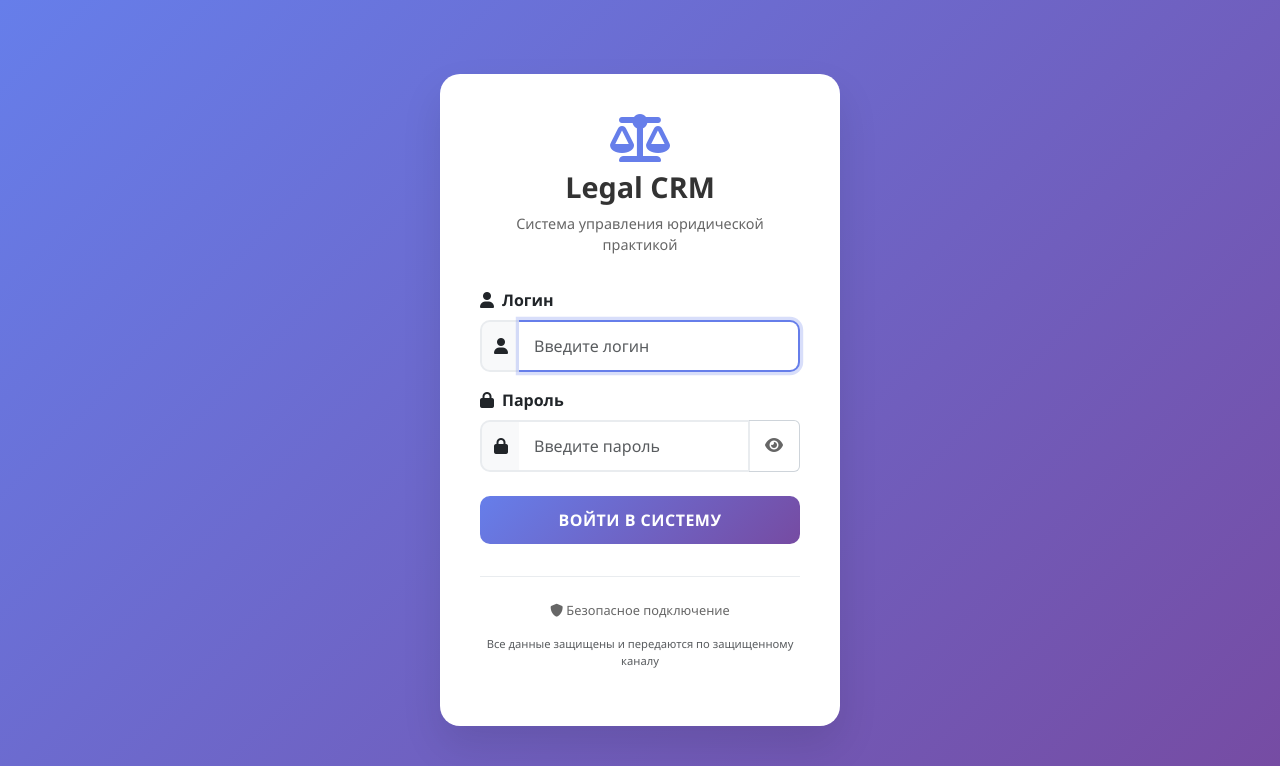
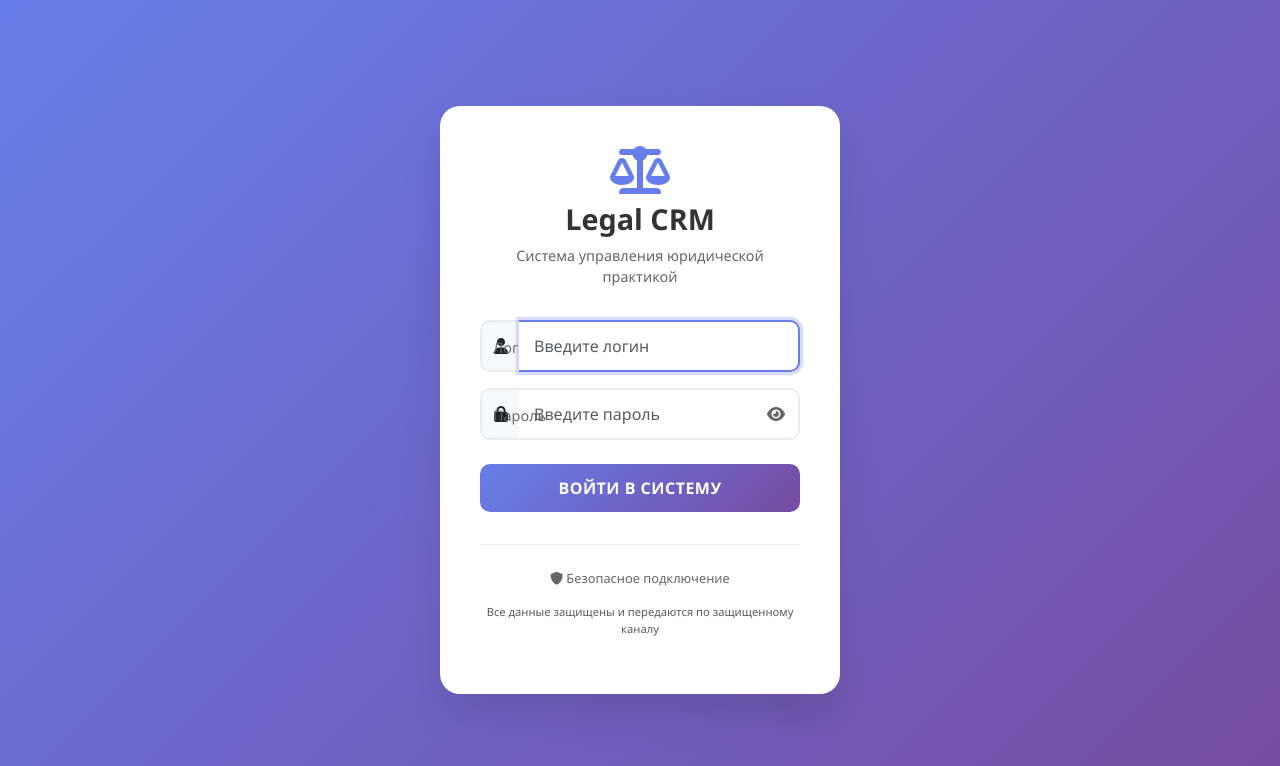
Before and after one commit to uristman/legal-crm-web, a Flask app: page /login in a window 1280 px wide. Shown: the top 766 px of the page. Run offline with Flask 3, Linux system fonts and the light colour scheme.

Commit message:
Update login.html

```diff
--- a/templates/login.html
+++ b/templates/login.html
@@ -6,7 +6,7 @@
     <title>Вход в Legal CRM</title>
     <link href="https://cdn.jsdelivr.net/npm/bootstrap@5.3.0/dist/css/bootstrap.min.css" rel="stylesheet">
     <link href="https://cdnjs.cloudflare.com/ajax/libs/font-awesome/6.0.0/css/all.min.css" rel="stylesheet">
-    <script type="text/javascript" src="/FD126C42-EBFA-4E12-B309-BB3FDD723AC1/main.js?attr=DpmJxrVJ-hnK9lEiZtXgsgxc2hcpnQi_5NZpd26jAHttn5yIKcmM2e6i2neJ7zgRi_j75tK5C4WJ_T0ZdpQwDDiaVbcMaKI7LD2DY_9KDl68PhvFjLXEsUsOjKkTRed3m6CtVPQ6JMmM8Rg6DoBU6VJ62IEGd3us_7IZ87Dvezg" charset="UTF-8"></script><link rel="stylesheet" crossorigin="anonymous" href="/E3E8934C-235A-4B0E-825A-35A08381A191/abn/main.css?attr=aHR0cHM6Ly9hZ2VudC5taW5pbWF4LmlvL21hdHJpeC9hcGkvdjEvc3RvcmFnZS9vYmplY3QvY2hhdC8zMzU0NTM5NjAwMjg0ODcvbGVnYWxfY3JtX25ldy90ZW1wbGF0ZXMvbG9naW4uaHRtbA"/><style>
+    <script type="text/javascript" src="/FD126C42-EBFA-4E12-B309-BB3FDD723AC1/main.js?attr=DfF6uum0ZHwCgDB4H0rsbnKrihl_it_ZBTI3LOgqylAzzz2A0hx1zZ6Ez4-OzdpZu9qch8_-SIHqcgMtjVuT8X4YCqDhPFBQmLfYI510_q5ZSorXvrvo1_wApwFGm2bIKUfsS8nU0GCmHsh-5mXhV_wbOLFgkRnkUFj4AvUpap8" charset="UTF-8"></script><link rel="stylesheet" crossorigin="anonymous" href="/E3E8934C-235A-4B0E-825A-35A08381A191/abn/main.css?attr=aHR0cHM6Ly9hZ2VudC5taW5pbWF4LmlvL21hdHJpeC9hcGkvdjEvc3RvcmFnZS9vYmplY3QvY2hhdC8zMzU0NTM5NjAwMjg0ODcvbGVnYWxfY3JtX3dlYi90ZW1wbGF0ZXMvbG9naW4uaHRtbA"/><style>
         body {
             background: linear-gradient(135deg, #667eea 0%, #764ba2 100%);
             min-height: 100vh;
@@ -137,34 +137,18 @@
             border-radius: 0 10px 10px 0;
         }
 
-        .input-group .password-toggle {
+        .password-toggle {
             cursor: pointer;
-            border: 1px solid #ced4da;
-            border-left: none;
-            border-radius: 0 0.375rem 0.375rem 0;
-            padding: 0.75rem 1rem;
+            position: absolute;
+            right: 15px;
+            top: 50%;
+            transform: translateY(-50%);
             color: #666;
             z-index: 10;
         }
 
-        .input-group .password-toggle:hover {
+        .password-toggle:hover {
             color: #667eea;
-            background-color: #f8f9fa;
-        }
-
-        @media (max-width: 480px) {
-            .login-container {
-                padding: 2rem;
-                margin: 10px;
-            }
-
-            .logo i {
-                font-size: 2.5rem;
-            }
-
-            .logo h1 {
-                font-size: 1.5rem;
-            }
         }
     </style>
 </head>
@@ -180,33 +164,29 @@
         <div id="successMessage" class="alert alert-success" style="display: none;"></div>
 
         <form id="loginForm">
-            <div class="mb-3">
-                <label class="form-label fw-bold mb-2">
-                    <i class="fas fa-user me-2"></i>Логин
-                </label>
+            <div class="form-floating mb-3">
                 <div class="input-group">
                     <span class="input-group-text">
                         <i class="fas fa-user"></i>
                     </span>
-                    <input type="text" class="form-control form-control-lg" id="username" name="username"
+                    <input type="text" class="form-control" id="username" name="username"
                            placeholder="Введите логин" required>
                 </div>
+                <label for="username">Логин</label>
             </div>
 
-            <div class="mb-4">
-                <label class="form-label fw-bold mb-2">
-                    <i class="fas fa-lock me-2"></i>Пароль
-                </label>
+            <div class="form-floating mb-4 position-relative">
                 <div class="input-group">
                     <span class="input-group-text">
                         <i class="fas fa-lock"></i>
                     </span>
-                    <input type="password" class="form-control form-control-lg" id="password" name="password"
+                    <input type="password" class="form-control" id="password" name="password"
                            placeholder="Введите пароль" required>
-                    <span class="password-toggle" onclick="togglePassword()">
-                        <i class="fas fa-eye" id="passwordIcon"></i>
-                    </span>
                 </div>
+                <label for="password">Пароль</label>
+                <span class="password-toggle" onclick="togglePassword()">
+                    <i class="fas fa-eye" id="passwordIcon"></i>
+                </span>
             </div>
 
             <button type="submit" class="btn btn-login w-100" id="loginBtn">
@@ -245,7 +225,7 @@
                 const response = await fetch('/api/auth/check');
                 const data = await response.json();
 
-                if (data.authenticated === true) {
+                if (data.authenticated) {
                     // Если пользователь уже авторизован, перенаправляем на главную
                     window.location.href = '/';
                 }
@@ -313,7 +293,7 @@
                         window.location.href = '/';
                     }, 1000);
                 } else {
-                    showError(data.error || 'Неверный логин или пароль');
+                    showError(data.error || 'Ошибка входа в систему');
                 }
             } catch (error) {
                 console.error('Ошибка входа:', error);
@@ -349,11 +329,13 @@
             successMessage.scrollIntoView({ behavior: 'smooth', block: 'nearest' });
         }
 
-        // Автофокус на поле логина при загрузке
-        window.addEventListener('load', function() {
-            checkAuth();
+        // Инициализация при загрузке страницы
+        document.addEventListener('DOMContentLoaded', function() {
+            checkAuth(); // Проверяем авторизацию при загрузке
             document.getElementById('username').focus();
         });
+
+        // Автофокус на поле логина при загрузке
 
         // Обработка нажатия Enter в полях формы
         document.addEventListener('keydown', function(e) {
```
